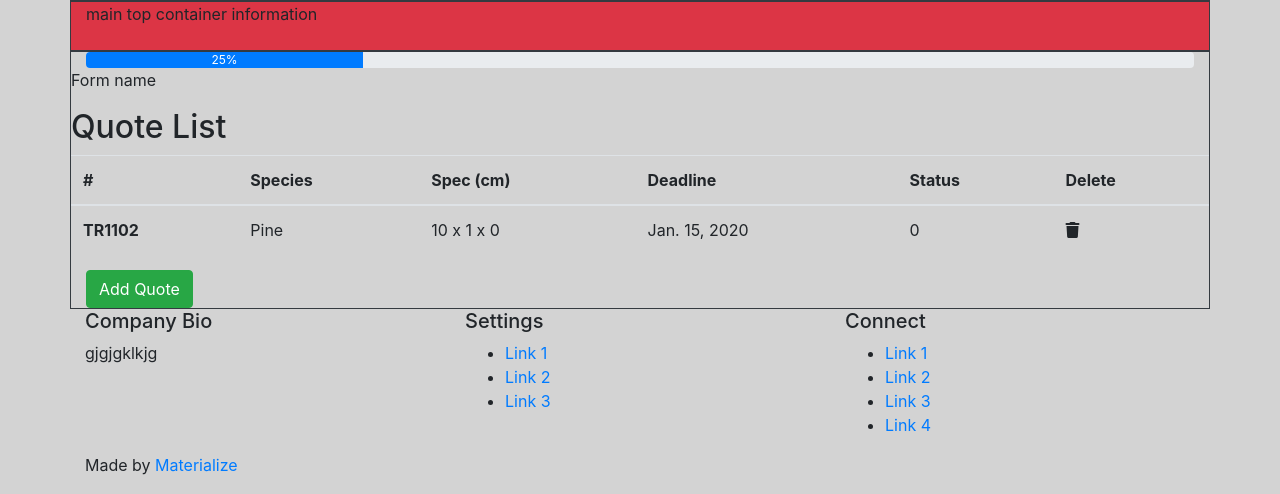
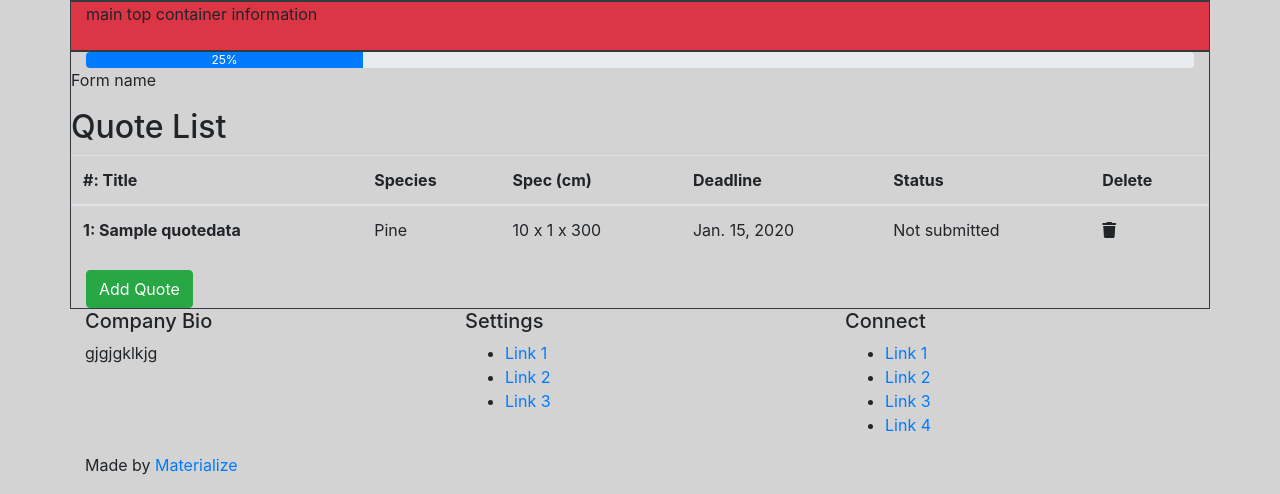
Before and after one commit to andrewcargill/johans_eco_timber, a Django app: page /quote_list.html in a window 1280 px wide. Shown: the part 185-679 px from the top of the page. Run offline with Django 3.2, Linux system fonts and the light colour scheme; a user stored in the database is signed in; tables that the repository leaves empty hold one stand-in row (values such as "Sample post"); some libraries are stand-ins or nearby versions.

Commit message:
update model fields and quote_list view

```diff
--- a/quote/admin.py
+++ b/quote/admin.py
@@ -11,4 +11,4 @@ class BuckAdmin(admin.ModelAdmin):
 
 @admin.register(QuoteData)
 class BuckAdmin(admin.ModelAdmin):
-    list_display = ('id', 'user_id', 'deadline', 'submitted_date')
+    list_display = ('id', 'user_id', 'deadline', 'submitted_date', 'quote_status')
--- a/quote/forms.py
+++ b/quote/forms.py
@@ -48,7 +48,7 @@ class AddItem(forms.ModelForm):
 class QuoteForm(forms.ModelForm):
     class Meta:
         model = QuoteData
-        fields = ['deadline', 'comments', 'species', 'length',
+        fields = ['title', 'deadline', 'comments', 'species', 'length_new',
                   'width', 'thickness', 'quantity', 'quarter_sawn', 'grade']
         widgets = {
             'deadline': TextInput(attrs={
--- a/quote/models.py
+++ b/quote/models.py
@@ -42,9 +42,17 @@ class Item(models.Model):
     def __str__(self):
         return f"Item Id: {self.id} | Quote Id: {self.quote_id} | Deadline date: {self.deadline}"
 
+
+QUOTE_STATUS = (("Not submitted", "Not submitted"), ("Submitted", "Submitted"), ("Quoted", "Quoted"))
+
+LENGTH_UPDATE = (("300", "300"), ("400", "400"), ("500", "500"))
+
+
 class QuoteData(models.Model):
     user_id = models.ForeignKey(User, on_delete=models.CASCADE, related_name="User_id")
+    title = models.CharField(max_length=20)
     species = models.CharField(choices=SPECIES, max_length=15)
+    length_new = models.CharField(choices=LENGTH_UPDATE, default="400", max_length=10)
     length = models.IntegerField(choices=LENGTH, default=2)
     width = models.IntegerField()
     thickness = models.IntegerField()
@@ -53,8 +61,8 @@ class QuoteData(models.Model):
     quarter_sawn = models.BooleanField(default=False)
     grade = models.IntegerField(choices=GRADE, default=0)
     comments = models.TextField(max_length=200)
-    status = models.IntegerField(choices=STATUS, default=0)
     submitted_date = models.DateTimeField(auto_now=True)
+    quote_status = models.CharField(choices=QUOTE_STATUS, default="Not Submitted", max_length=20)
 
 
     class Meta:
--- a/templates/quote_list.html
+++ b/templates/quote_list.html
@@ -46,7 +46,7 @@
             <table class="table table-hover" style="width:100%">
                 <thead>
                 <tr>
-                    <th scope="col">#</th>
+                    <th scope="col">#: Title</th>
                     <th scope="col">Species</th>
                     <th scope="col">Spec (cm)</th>
                     <th scope="col">Deadline</th>
@@ -59,13 +59,13 @@
             {% for QuoteData in quote_list %}
             <tr>
                 <th scope="row">
-                    TR1{{ QuoteData.id }}02
+                    {{ QuoteData.id }}: {{ QuoteData.title}}
                 </th>
                 <td>
                     {{ QuoteData.species }}
                 </td>
                 <td>
-                    {{ QuoteData.width }} x {{ QuoteData.thickness }} x {{ QuoteData.length }}
+                    {{ QuoteData.width }} x {{ QuoteData.thickness }} x {{ QuoteData.length_new }}
                 </td>
                 <td>
 
@@ -73,7 +73,7 @@
                     {{ QuoteData.deadline }}
                 </td>
                 <td>
-                    {{ QuoteData.status }}
+                    {{ QuoteData.quote_status }}
                 </td>
                 <td>
                     <i class="fa-solid fa-trash"></i>
```
Also changed, not shown: quote/migrations/0010_quotedata_quote_status.py (added), quote/migrations/0011_remove_quotedata_status.py (added), quote/migrations/0012_quotedata_length_new.py (added), quote/migrations/0013_quotedata_title.py (added), quote/migrations/0014_alter_quotedata_title.py (added).
